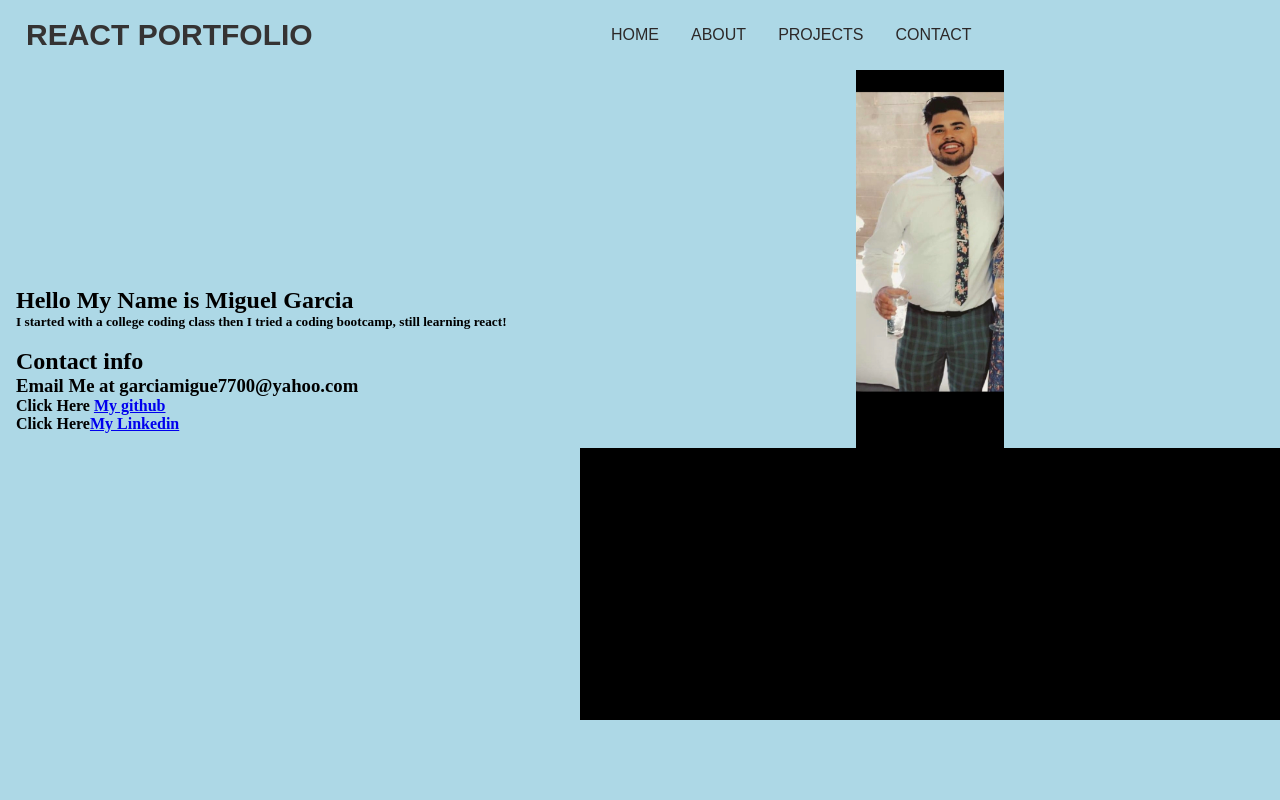
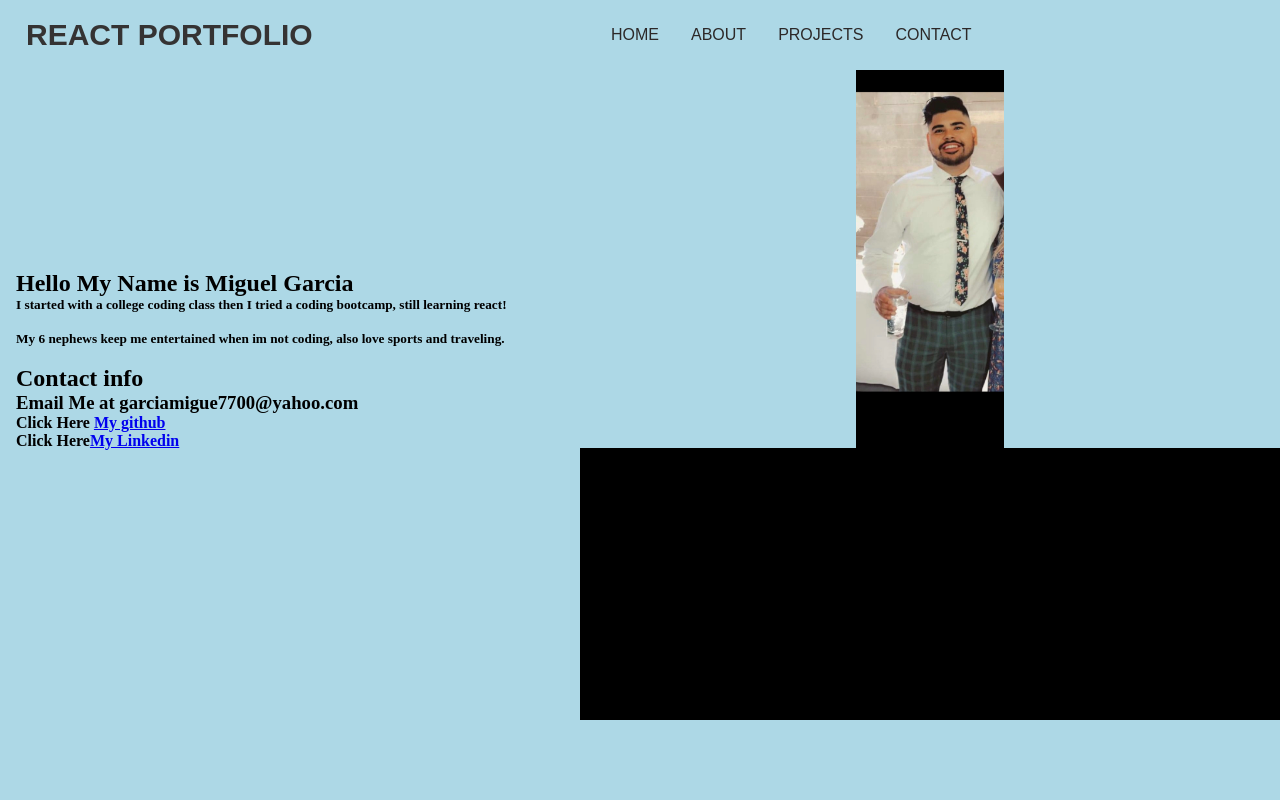
Before and after one commit to MiguelGarciaCastro/reactportfolio, a React (Create React App) app: page / in a window 1280 px wide. Shown: the top 800 px of the page. Built offline with nearby package versions, Linux system fonts and the light colour scheme.

Commit message:
more personalization

```diff
--- a/src/App.js
+++ b/src/App.js
@@ -1,6 +1,6 @@
 import './App.css';
 import Header from './components/Header';
-import Second from './components/Second';
+import Second from './components/aboutme';
 import Section from './components/Section';
 import Projects from './components/projects';
 
--- a/src/components/Section.js
+++ b/src/components/Section.js
@@ -13,6 +13,8 @@ const Section = () => {
                     <h1>Hello My Name is Miguel Garcia</h1>
 
                     <h5> I started with a college coding class then I tried a coding bootcamp, still learning react!</h5>
+                    <br></br>
+                    <h5>My 6 nephews keep me entertained when im not coding, also love sports and traveling.</h5>
 
                     <div className="info">
                         <br></br>
--- a/src/components/Second.js
+++ b/src/components/aboutme.js
@@ -1,6 +1,6 @@
 import React from 'react'
 import think from './assets/images/think.png'
-import './styles/Second.css'
+import './styles/aboutme.css'
 
 const Second = () => {
     return (
```
Also changed, not shown: src/components/styles/aboutme.css (renamed from src/components/styles/Second.css).
